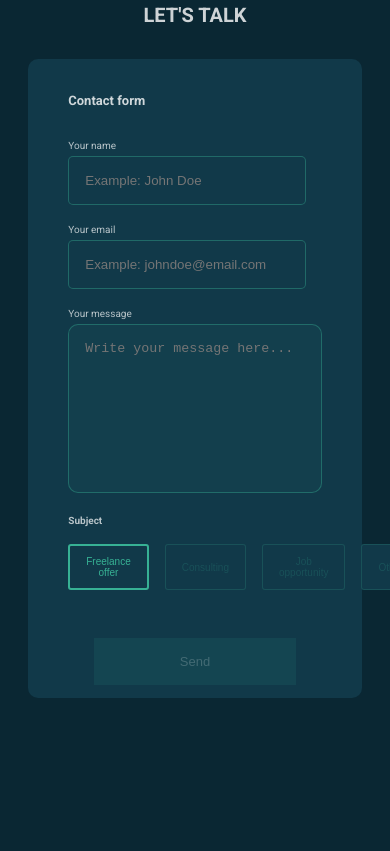
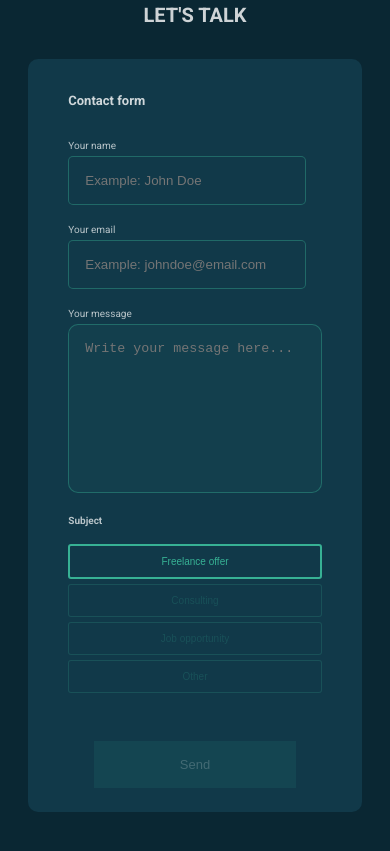
Before and after one commit to facualex/facundoalexandre.com, a Gatsby site: page / in a window 390 px wide. Shown: the part 3552-4403 px from the top of the page. Built offline with nearby package versions, Linux system fonts and the light colour scheme; Gatsby itself is replaced by a stand-in of ours.

Commit message:
Responsive form

```diff
--- a/src/components/Form.tsx
+++ b/src/components/Form.tsx
@@ -7,7 +7,6 @@ const FormContainer = styled.div`
     display: flex;
     flex-direction: column;
     width: 35%;
-    height: 65vh;
     background-color: ${({ theme }) => theme.colors.formBackground};
     border-radius: 10px;
     margin-top: 2rem;
@@ -15,19 +14,19 @@ const FormContainer = styled.div`
 
     @media only screen and ${breakpoint.device.xs} {
         width: 65%;
-        height: 70vh;
+        height: auto;
         padding: 1.5rem 2.5rem;
     }
 
     @media only screen and ${breakpoint.device.sm} {
         width: 40%;
-        height: 65vh;
+        height: auto;
         padding: 2rem 3rem;
     }
 
     @media only screen and ${breakpoint.device.lg} {
         padding: 2rem 3rem;
-        height: 65vh;
+        height: auto;
         width: 35%;
     }
 `
@@ -176,8 +175,23 @@ const ButtonGroupContainer = styled.div`
 
 const ButtonGroup = styled.div`
     display: flex;
-    width: 100%;
     margin-top: 1rem;
+
+    @media only screen and ${breakpoint.device.xs} {
+        flex-direction: column;
+        align-items: center;
+    }
+
+    @media only screen and ${breakpoint.device.sm} {
+        flex-direction: row;
+        align-items: stretch;
+    }
+
+    @media only screen and ${breakpoint.device.lg} {
+        flex-direction: row;
+        align-items: stretch;
+    }
+
 `
 
 const Button = styled.button<{ selected?: boolean }>`
@@ -193,6 +207,8 @@ const Button = styled.button<{ selected?: boolean }>`
     border-radius: 3px;
     cursor: pointer;
     outline: none;
+    width: 100%;
+
 
     &:hover {
         color: ${({ theme, selected }) => hexToRGB(theme.colors.primary, { format: 'css', alpha: selected ? 1 : 0.35 })};
@@ -210,14 +226,29 @@ const Button = styled.button<{ selected?: boolean }>`
 
     @media only screen and ${breakpoint.device.xs} {
         font-size: 10px;
+
+        &:not(:last-child) {
+            margin-right: 0;
+            margin-bottom: 5px;
+        }
     }
 
     @media only screen and ${breakpoint.device.sm} {
         font-size: 13px;
+        &:not(:last-child) {
+            margin-right: 1rem;
+            margin-bottom: 0;
+        }
+
+
     }
 
     @media only screen and ${breakpoint.device.lg} {
         font-size: 13px;
+        &:not(:last-child) {
+            margin-right: 1rem;
+            margin-bottom: 0;
+        }
     }
 `
 
```
